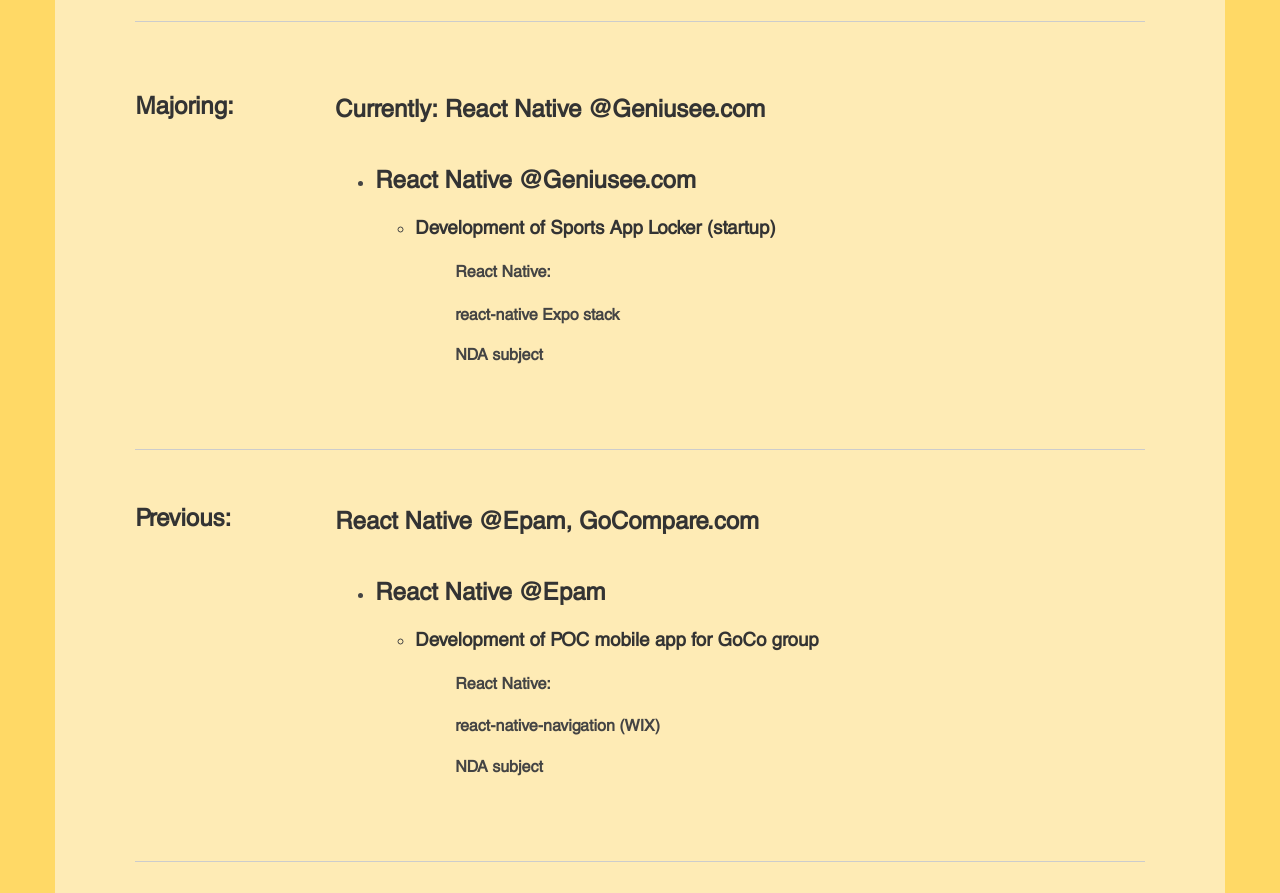
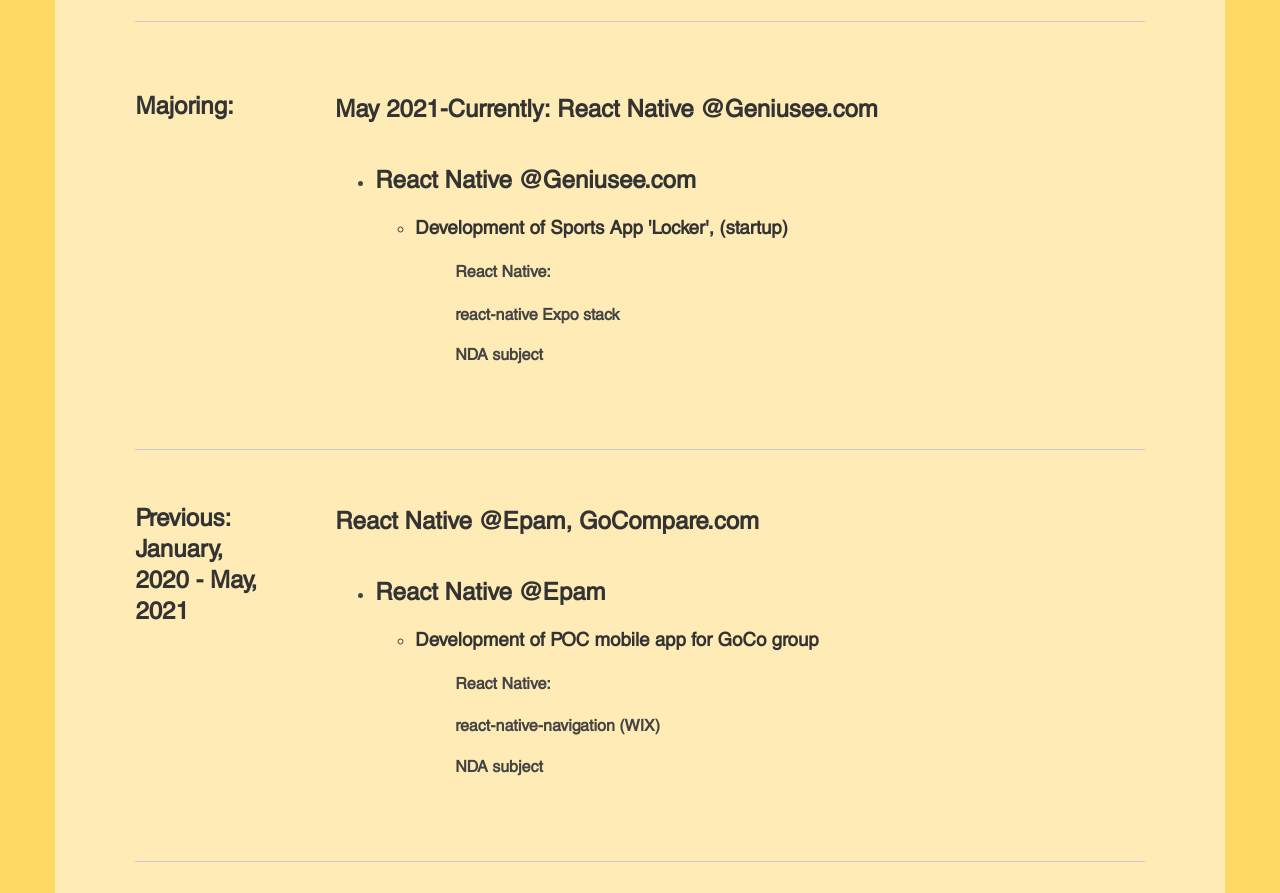
Before and after one commit to GrinchakAndrew/CV, a plain HTML site: page index.html in a window 1280 px wide. Shown: the part 861-1754 px from the top of the page. Drawn offline with Linux system fonts and the light colour scheme.

Commit message:
Update index.html

```diff
--- a/index.html
+++ b/index.html
@@ -63,7 +63,7 @@
                             <div class="bd-c">
                                 <p class="enlarge">
                                 </p>
-                                <h2>Currently: React Native @Geniusee.com</h2>
+                                <h2>May 2021-Currently: React Native @Geniusee.com</h2>
                             </div>
                             <div class="bd-c">
                                 <div class="job">
@@ -72,7 +72,7 @@
                                             <h2>React Native @Geniusee.com</h2>
                                             <ul>
                                                 <li>
-                                                    <h3>Development of Sports App Locker (startup)</h3>
+                                                    <h3>Development of Sports App 'Locker', (startup)</h3>
                                                     <ul style="list-style-type: none;">
                                                 </li>
                                                 <h4>React Native: </h4>
@@ -93,7 +93,7 @@
 
                         <div class="bd-b">
                             <div class="bd-c first">
-                                <h2>Previous:</h2>
+                                <h2>Previous: January, 2020 - May, 2021 </h2>
                             </div>
                             <div class="bd-c">
                                 <p class="enlarge">
```
